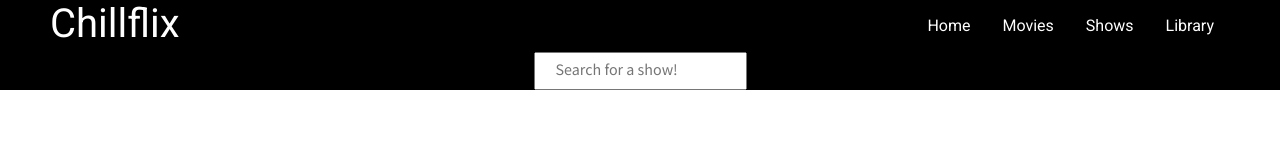
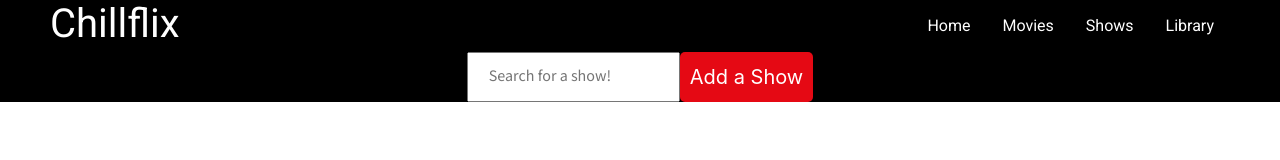
Before and after one commit to D-Riv/tv-movie-library, a React app: page /shows in a window 1280 px wide. Built offline with nearby package versions, Linux system fonts and the light colour scheme; no server answers.

Commit message:
Setup Link route to tv show form submission

```diff
--- a/src/containers/forms/MovieForm.js
+++ b/src/containers/forms/MovieForm.js
@@ -127,10 +127,10 @@ class Form extends Component {
           </button>
         </form>
         <div className="form-returns">
-          <Link>
+          <Link to="/movies">
             <button className="form-submit">Return to Movies</button>
           </Link>
-          <Link>
+          <Link to="/shows">
             <button className="form-submit">Return to Shows</button>
           </Link>
         </div>
--- a/src/containers/movies/movie-display/MovieDisplay.js
+++ b/src/containers/movies/movie-display/MovieDisplay.js
@@ -87,7 +87,7 @@ class MovieDisplay extends React.Component {
             onChange={this.searchMovie}
           />
           <Link to="/form">
-            <button className="add-movie">Add Movie</button>
+            <button className="add-movie">Add a Movie</button>
           </Link>
         </div>
 
--- a/src/containers/movies/movie-display/movieDisplay.css
+++ b/src/containers/movies/movie-display/movieDisplay.css
@@ -33,5 +33,13 @@
   padding: 5px 20px;
 }
 .add-movie {
-  padding: 5px;
+  padding: 10px;
+  font-size: 20px;
+  color: white;
+  background-color: #e50914;
+  border-radius: 5px;
+  border: none;
 }
+.add-movie:hover {
+  background-color: #ff0000;
+}
--- a/src/containers/shows/show-display/ShowDisplay.js
+++ b/src/containers/shows/show-display/ShowDisplay.js
@@ -2,6 +2,7 @@ import React from "react";
 import { Card, Modal, Button } from "react-bootstrap";
 import "./show-display.css";
 import ShowModal from "../show-modal/ShowModal";
+import { Link } from "react-router-dom";
 // import LibraryData from "../../watch-library/LibraryData";
 
 const showsUrl = "https://tv-movie-api.herokuapp.com/tv";
@@ -84,6 +85,9 @@ class ShowDisplay extends React.Component {
             type="text"
             onChange={this.searchShow}
           />
+          <Link to="/form2">
+            <button className="add-movie">Add a Show</button>
+          </Link>
         </div>
         <div className="showsContainer">
           {showList}
```
